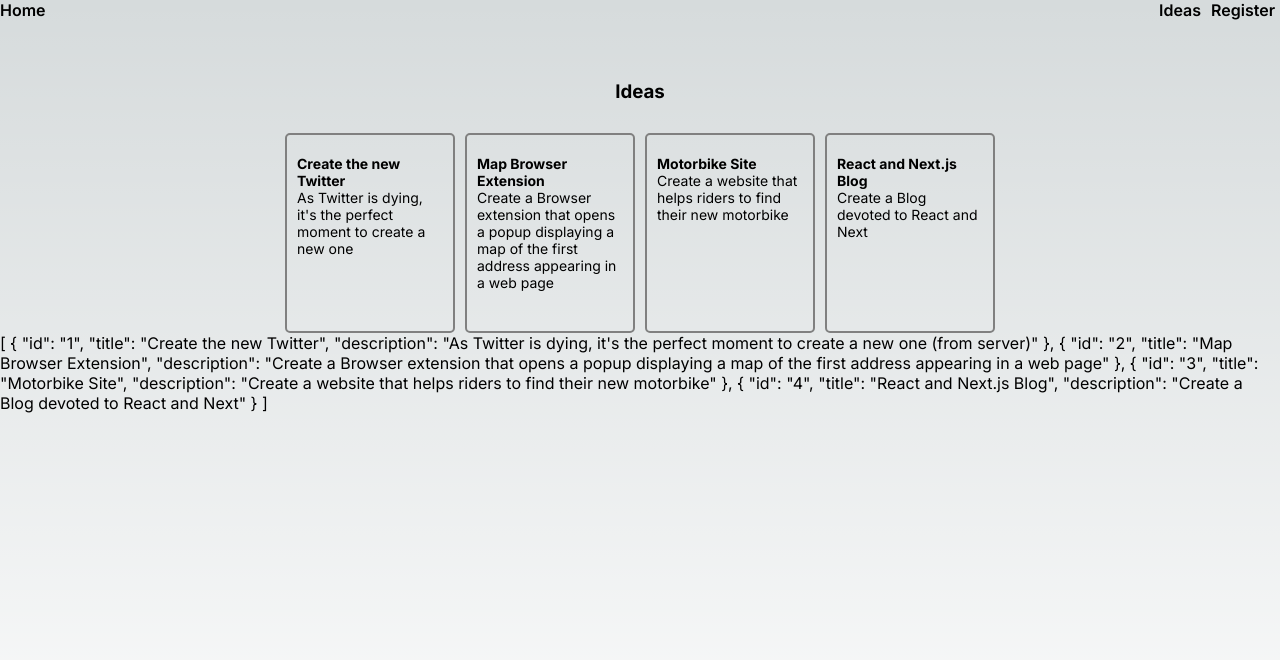
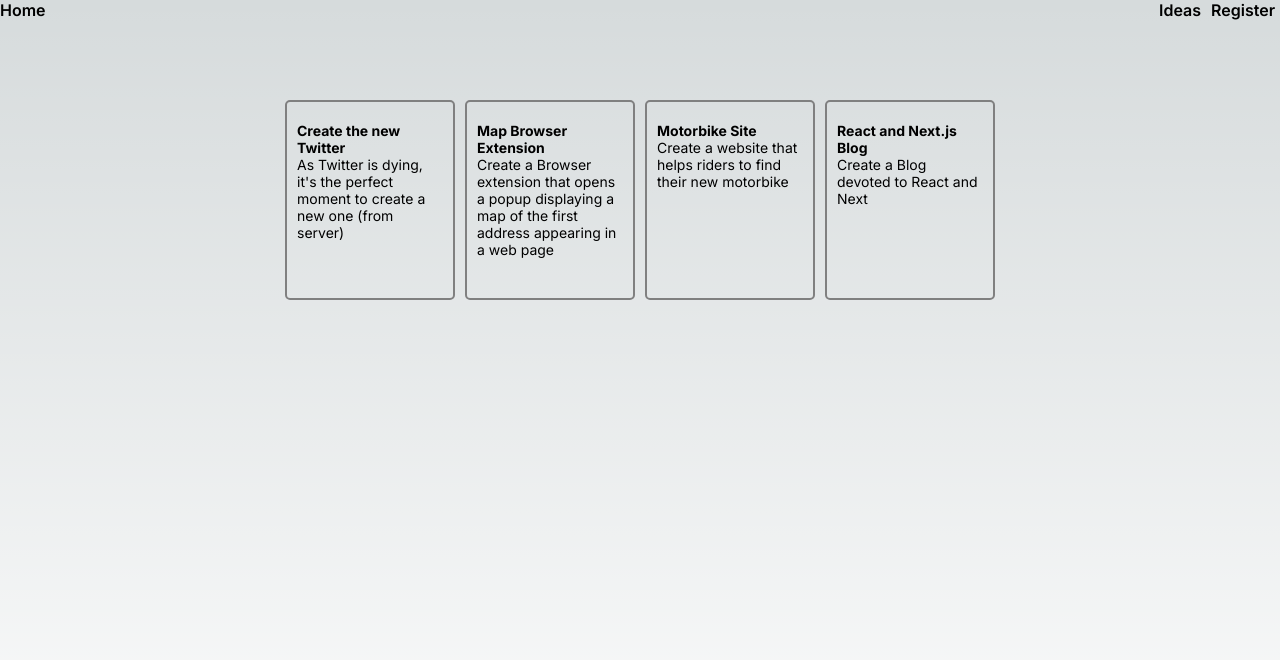
Before and after one commit to AmaurySemery/next_app_ideas, a Next.js app: page /ideas in a window 1280 px wide. Shown: the top 660 px of the page. Built offline with nearby package versions, Linux system fonts and the light colour scheme.

Commit message:
Rendu du tableau d'Ideas

```diff
--- a/app/ideas/page.jsx
+++ b/app/ideas/page.jsx
@@ -11,35 +11,14 @@ export default async function Ideas() {
     // console.log( ideas );
     return (
         <main className="main">
-            <h3>Ideas</h3>
             <div className={styles.container}>
-                <div className={styles.idea}>
-                    <div className={styles['idea-title']}>Create the new Twitter</div>
-                    <div className={styles['idea-description']}>
-                        As Twitter is dying, it's the perfect moment to create a new one
-                    </div>
+            {ideas.length && ideas.map((idea) => (
+                <div className={styles.idea} key={idea.id}>
+                    <div className={styles['idea-title']}>{idea.title}</div>
+                    <div className={styles['idea-description']}>{idea.description}</div>
                 </div>
-                <div className={styles.idea}>
-                    <div className={styles['idea-title']}>Map Browser Extension</div>
-                    <div className={styles['idea-description']}>
-                        Create a Browser extension that opens a popup displaying a map of the first address appearing in a web page
-                    </div>
-                </div>
-                <div className={styles.idea}>
-                    <div className={styles['idea-title']}>Motorbike Site</div>
-                    <div className={styles['idea-description']}>
-                        Create a website that helps riders to find their new motorbike
-                    </div>
-                </div>
-                <div className={styles.idea}>
-                    <div className={styles['idea-title']}>React and Next.js Blog</div>
-                    <div className={styles['idea-description']}>
-                        Create a Blog devoted to React and Next
-                    </div>
-                </div>
+            ))}
             </div>
-            {/* Va chercher le json à partir de l'api ideas pour l'afficher sur la page */}
-            {JSON.stringify(ideas, null, 2)}
         </main>
     )
 }
```
